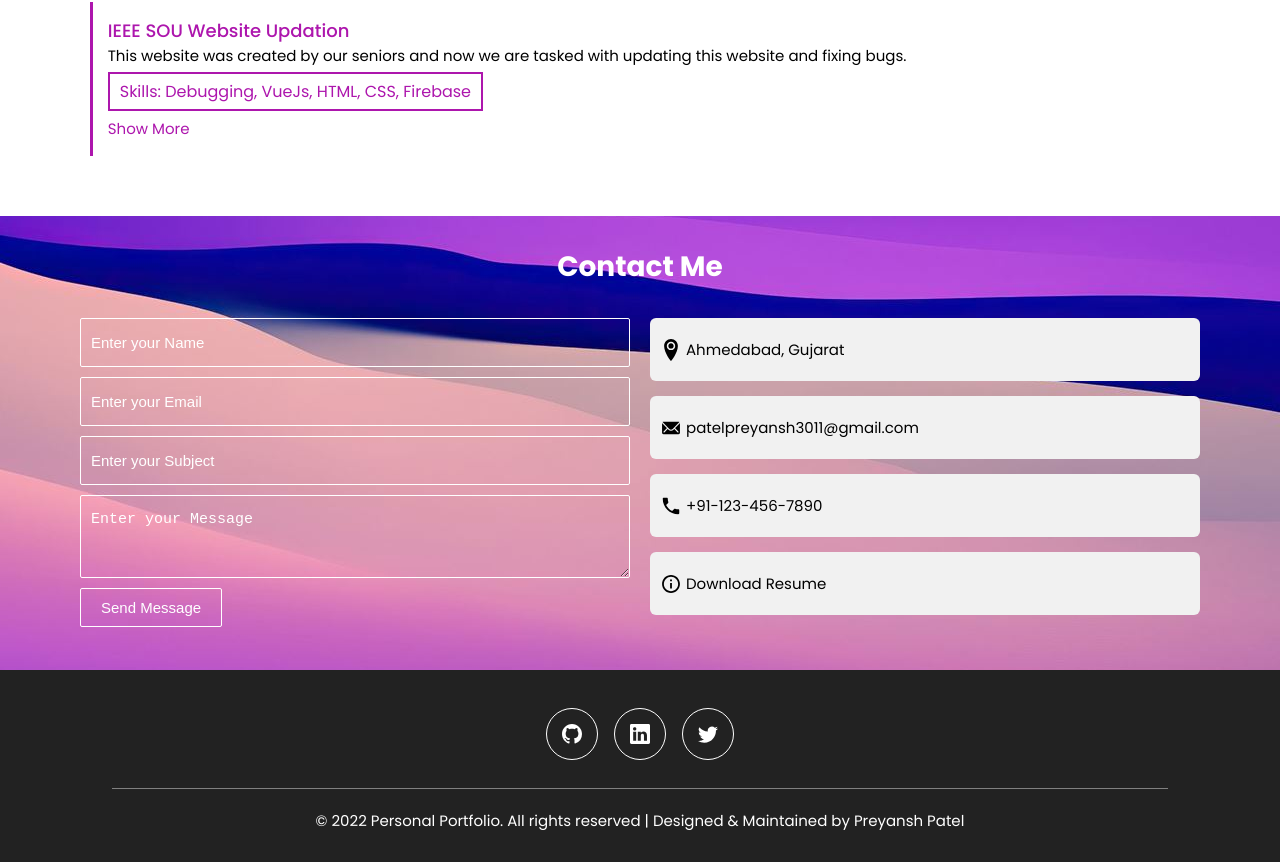
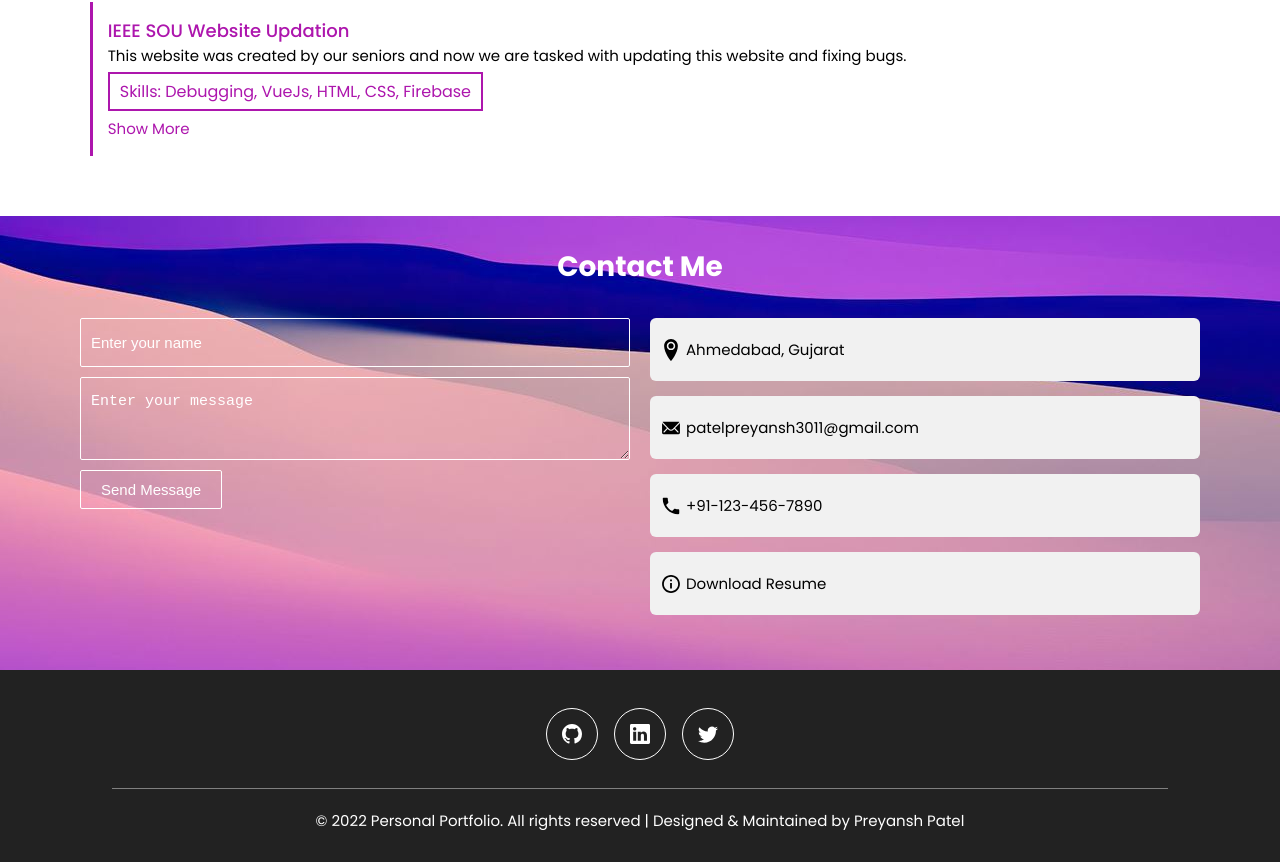
Before and after one commit to PatelPreyansh30/preyansh-website, a Next.js app: page / in a window 1280 px wide. Shown: the part 2553-3415 px from the top of the page. Built offline with nearby package versions, Linux system fonts and the light colour scheme.

Commit message:
contact section updated

```diff
--- a/components/Contact.tsx
+++ b/components/Contact.tsx
@@ -1,4 +1,4 @@
-import React from "react";
+import React, { useState } from "react";
 import { ImLocation2 } from "react-icons/im";
 import {
   IoIosMail,
@@ -6,7 +6,36 @@ import {
   IoMdInformationCircleOutline,
 } from "react-icons/io";
 
+interface InputFieldInterface {
+  name: string;
+  email: string;
+  subject: string;
+  message: string;
+}
+
+const initialState: InputFieldInterface = {
+  name: "",
+  email: "",
+  subject: "",
+  message: "",
+};
+
 const Contact = () => {
+  const [messageData, setMessageData] =
+    useState<InputFieldInterface>(initialState);
+
+  const handleOnChange = (e: any) => {
+    const { name, value } = e.target;
+    setMessageData((prev) => ({
+      ...prev,
+      [name]: value,
+    }));
+  };
+
+  const sendMessage = () => {
+    console.log("");
+  };
+
   return (
     <div id="contact" className="contact-sec-main">
       <p className="h1-font" style={{ marginBottom: "20px" }}>
@@ -15,50 +44,38 @@ const Contact = () => {
       <div className="flex flex-wrap justify-content-space-between">
         <div className="contact-sun-sec-main">
           <input
+            value={messageData.name}
+            onChange={handleOnChange}
             type="text"
-            name=""
-            id=""
-            placeholder="Enter your Name"
-            className="contact-sub-sec-input"
-          />
-          <input
-            type="text"
-            name=""
-            id=""
-            placeholder="Enter your Email"
-            className="contact-sub-sec-input"
-          />
-          <input
-            type="text"
-            name=""
-            id=""
-            placeholder="Enter your Subject"
+            name="name"
+            id="name"
+            placeholder="Enter your name"
             className="contact-sub-sec-input"
           />
           <textarea
-            name=""
-            id=""
+            value={messageData.message}
+            onChange={handleOnChange}
+            name="message"
+            id="message"
             cols={30}
             rows={3}
-            placeholder="Enter your Message"
+            placeholder="Enter your message"
             className="contact-sub-sec-input"
           ></textarea>
-          <button>Send Message</button>
+          <button onClick={sendMessage}>Send Message</button>
         </div>
         <div className="contact-sun-sec-main">
           <p className="contact-sub-sec-text">
             <ImLocation2 /> Ahmedabad, Gujarat
           </p>
           <p className="contact-sub-sec-text">
-            <IoIosMail />{" "}
-            patelpreyansh3011@gmail.com
+            <IoIosMail /> patelpreyansh3011@gmail.com
           </p>
           <p className="contact-sub-sec-text">
             <IoMdCall /> +91-123-456-7890
           </p>
           <p className="contact-sub-sec-text">
-            <IoMdInformationCircleOutline />{" "}
-            Download Resume
+            <IoMdInformationCircleOutline /> Download Resume
           </p>
         </div>
       </div>
```
Also changed, not shown: public/images/project1.png (deleted).
